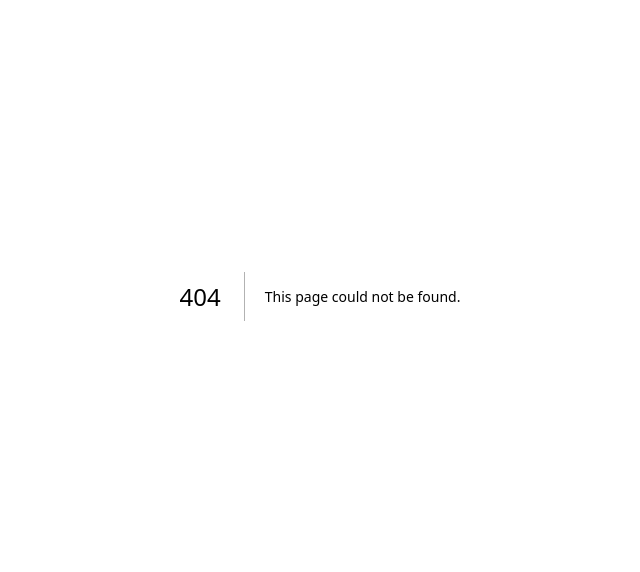
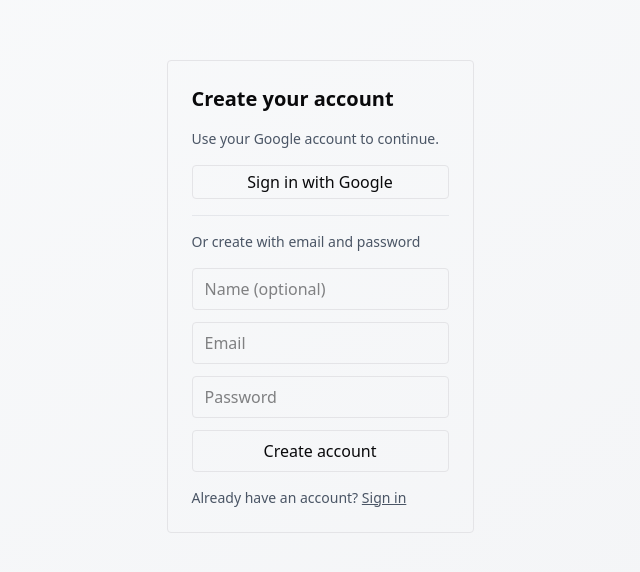
Before and after one commit to austinmazur1/BJJJournal, a Next.js app: page /signup in a window 1280 px wide. Before the commit this address had no page. Shown: the part 104-676 px from the top of the page, without its empty margins (320-960 px from the left). Built offline with nearby package versions, Linux system fonts and the light colour scheme; no server answers.

Commit message:
Add sign-in and sign-up pages with session handling
- Create SignInPage and SignUpPage components for user authentication.
- Implement session check to redirect authenticated users.

```diff
--- /dev/null
+++ b/app/(auth)/signin/page.tsx
@@ -0,0 +1,29 @@
+import { redirect } from "next/navigation";
+import { getServerSession } from "next-auth";
+import { authOptions } from "@/lib/auth";
+import { SignInButton } from "@/components/auth-buttons";
+import Link from "next/link";
+import SignInForm from "@/components/credentials/SignInForm";
+
+export default async function SignInPage() {
+  const session = await getServerSession(authOptions);
+  if (session) {
+    redirect("/");
+  }
+
+  return (
+    <div className="min-h-screen flex items-center justify-center p-6">
+      <div className="w-full max-w-sm rounded border p-6 flex flex-col gap-4">
+        <h1 className="text-xl font-semibold">Sign in</h1>
+        <p className="text-sm text-gray-600">Use your Google account to continue.</p>
+        <SignInButton />
+        <div className="h-px bg-gray-200" />
+        <p className="text-sm text-gray-600">Or use email and password</p>
+        <SignInForm />
+        <p className="text-sm text-gray-600">
+          Don&apos;t have an account? <Link className="underline" href="/signup">Sign up</Link>
+        </p>
+      </div>
+    </div>
+  );
+}
--- /dev/null
+++ b/app/(auth)/signup/page.tsx
@@ -0,0 +1,29 @@
+import { redirect } from "next/navigation";
+import { getServerSession } from "next-auth";
+import { authOptions } from "@/lib/auth";
+import SignUpForm from "@/components/credentials/SignUpForm";
+import { SignInButton } from "@/components/auth-buttons";
+import Link from "next/link";
+
+export default async function SignUpPage() {
+  const session = await getServerSession(authOptions);
+  if (session) {
+    redirect("/");
+  }
+
+  return (
+    <div className="min-h-screen flex items-center justify-center p-6">
+      <div className="w-full max-w-sm rounded border p-6 flex flex-col gap-4">
+        <h1 className="text-xl font-semibold">Create your account</h1>
+        <p className="text-sm text-gray-600">Use your Google account to continue.</p>
+        <SignInButton />
+        <div className="h-px bg-gray-200" />
+        <p className="text-sm text-gray-600">Or create with email and password</p>
+        <SignUpForm />
+        <p className="text-sm text-gray-600">
+          Already have an account? <Link className="underline" href="/signin">Sign in</Link>
+        </p>
+      </div>
+    </div>
+  );
+}
```
